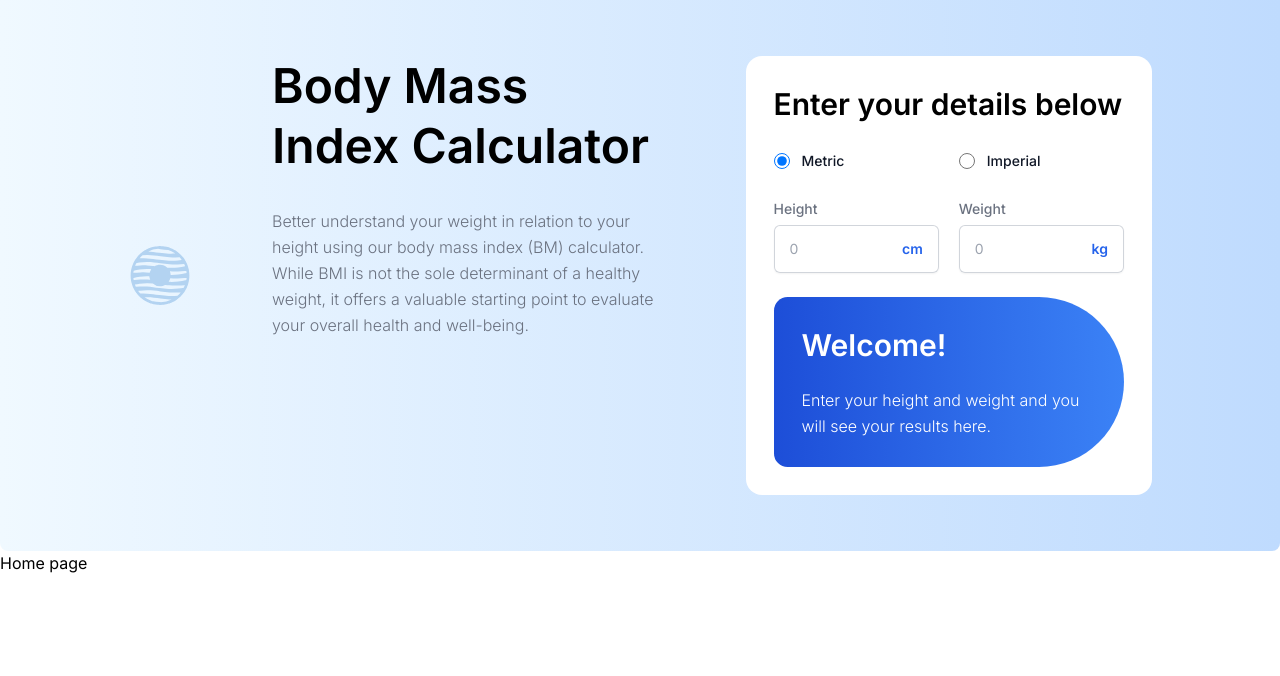
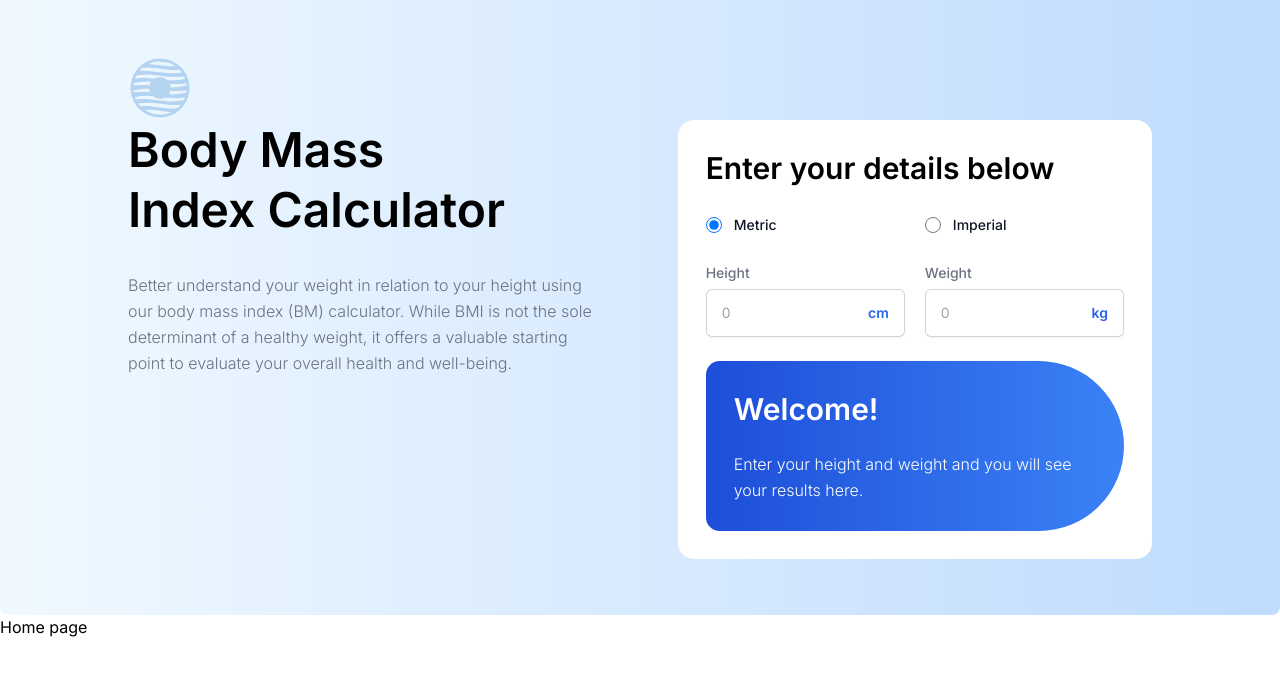
Before and after one commit to chungvuiloong/bmi_calculator, a Next.js app: page / in a window 1280 px wide. Shown: the top 676 px of the page. Built offline with nearby package versions, Linux system fonts and the light colour scheme.

Commit message:
Changed layout to make blue logo on the top.

```diff
--- a/src/components/HeroBanner/index.tsx
+++ b/src/components/HeroBanner/index.tsx
@@ -96,8 +96,9 @@ export  const HeroBanner = () => {
         <section>
             <div className='py-14 bg-gradient-to-r from-sky-50 to-blue-200 lg:rounded-b-lg rounded-none'>
                 <div className='px-5 md:px-8 xl:px-32 '>
-                    <div className='container mx-auto flex lg:gap-20 gap-12'>
+                    <div className='container mx-auto'>
                         <Image src={Blue_wavey_circle} alt='Blue circle' />
+                        <div className='flex lg:gap-20 gap-12'>
                             <div className='basis-1/2 flex flex-col gap-8'>
                                 <Typography variant='h1'>Body Mass<br/>Index Calculator</Typography>
                                 <Typography variant='paragraph'>
@@ -111,6 +112,7 @@ export  const HeroBanner = () => {
                         </div>
                     </div>
                 </div>
+            </div>
         </section>
     );
 };
```
Lines whose indentation alone changed are shown as unchanged.
